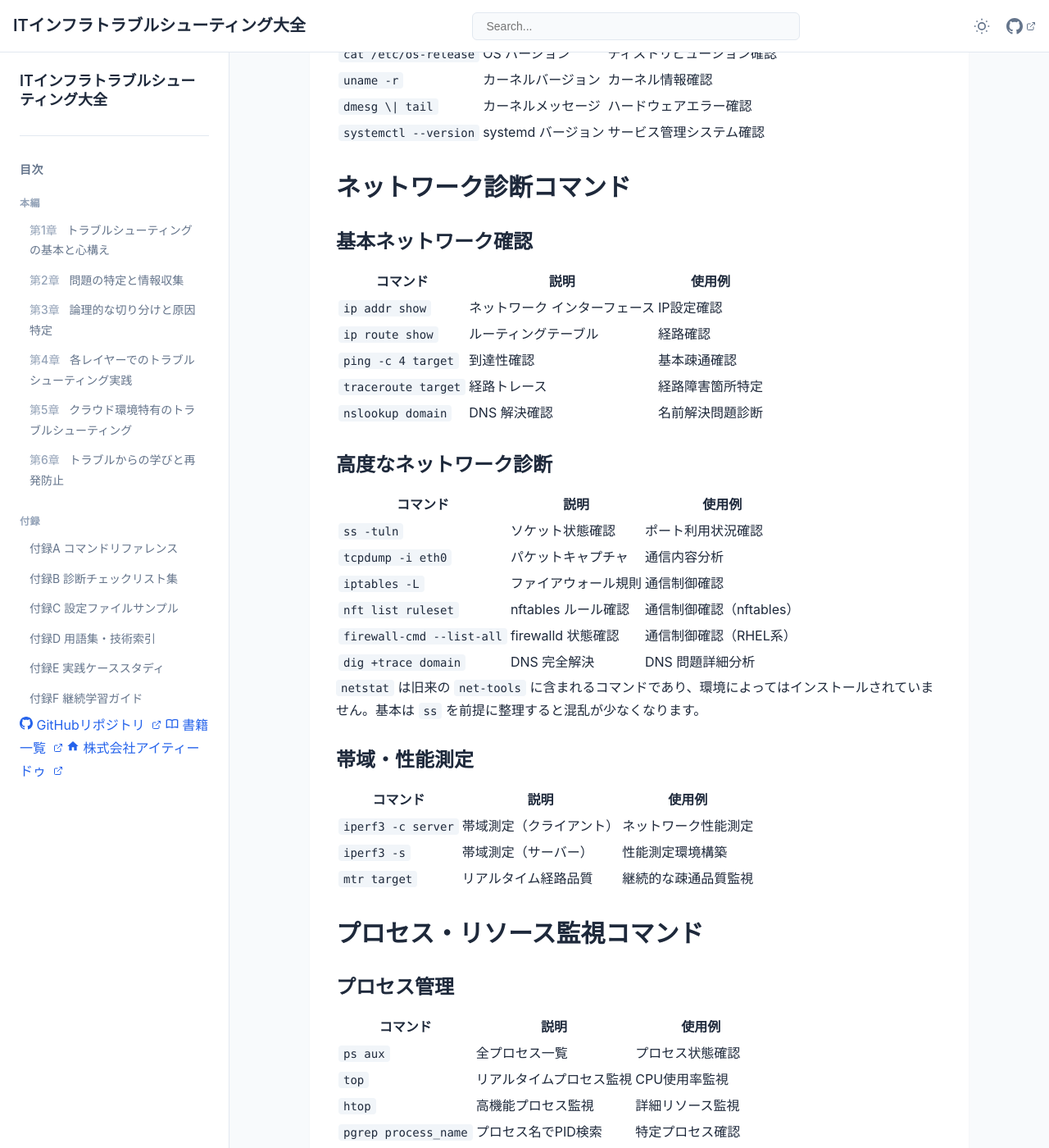
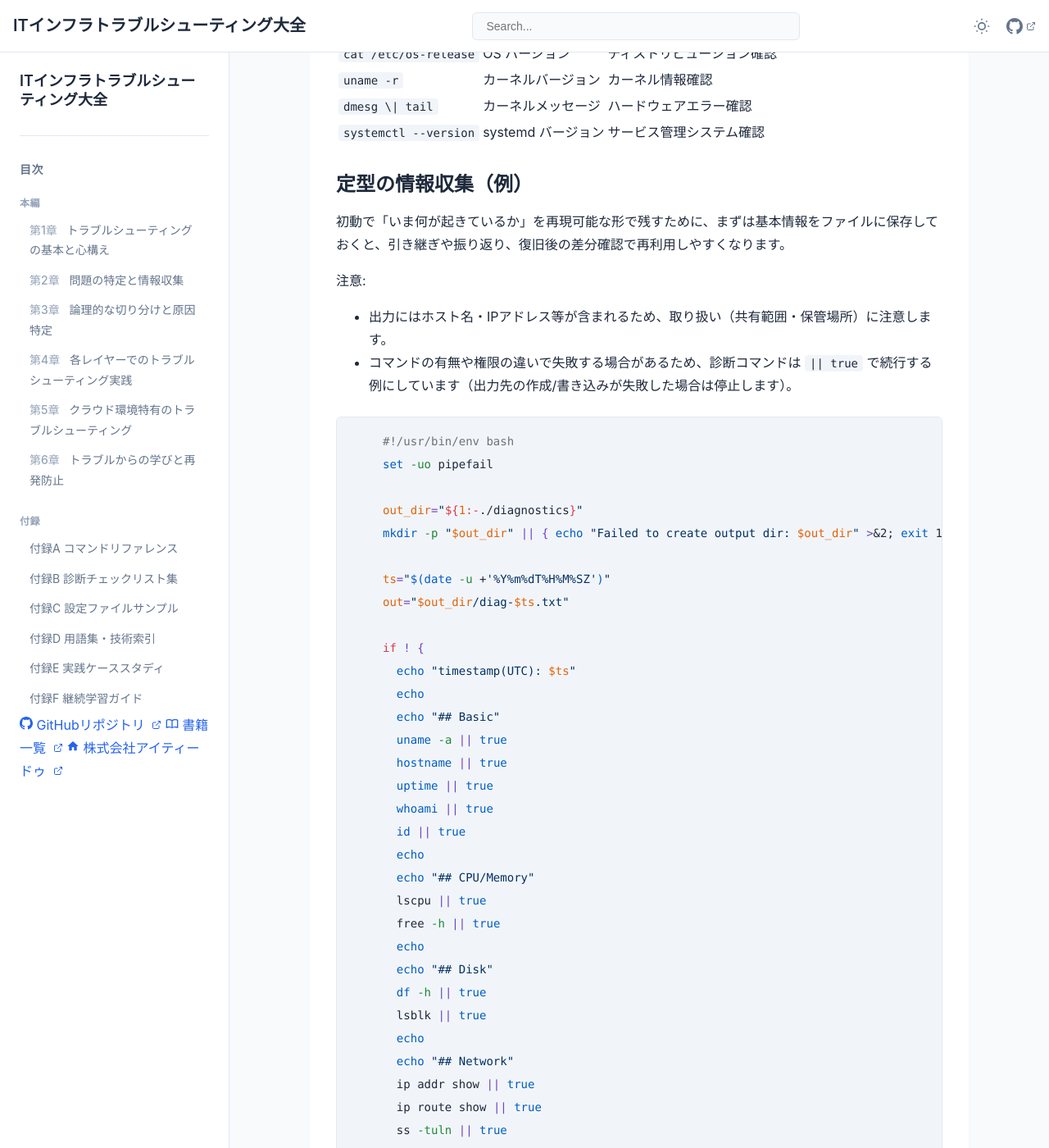
Before and after one commit to itdojp/IT-infra-troubleshooting-book, a Jekyll site: the page built from docs/src/appendices/a.md, in a window 1280 px wide and 1400 px high, scrolled down 1350 px. Shown: the whole window at 82% size. Built offline with Jekyll 4.4.1, drawn with Linux system fonts in a browser that asks for light colours; some of the changed text lies outside the part shown.

Commit message:
docs: 付録Aに定型の情報収集スクリプト例を追加 (#86)
* docs: 付録Aに定型の情報収集スクリプト例を追加

* docs: 診断スクリプトのエラーハンドリングを整理

````diff
--- a/docs/src/appendices/a.md
+++ b/docs/src/appendices/a.md
@@ -47,6 +47,54 @@ ITインフラトラブルシューティングで頻繁に使用するコマン
 | `uname -r` | カーネルバージョン | カーネル情報確認 |
 | `dmesg \| tail` | カーネルメッセージ | ハードウェアエラー確認 |
 | `systemctl --version` | systemd バージョン | サービス管理システム確認 |
+
+### 定型の情報収集（例）
+
+初動で「いま何が起きているか」を再現可能な形で残すために、まずは基本情報をファイルに保存しておくと、引き継ぎや振り返り、復旧後の差分確認で再利用しやすくなります。
+
+注意:
+- 出力にはホスト名・IPアドレス等が含まれるため、取り扱い（共有範囲・保管場所）に注意します。
+- コマンドの有無や権限の違いで失敗する場合があるため、診断コマンドは `|| true` で続行する例にしています（出力先の作成/書き込みが失敗した場合は停止します）。
+
+```bash
+#!/usr/bin/env bash
+set -uo pipefail
+
+out_dir="${1:-./diagnostics}"
+mkdir -p "$out_dir" || { echo "Failed to create output dir: $out_dir" >&2; exit 1; }
+
+ts="$(date -u +'%Y%m%dT%H%M%SZ')"
+out="$out_dir/diag-$ts.txt"
+
+if ! {
+  echo "timestamp(UTC): $ts"
+  echo
+  echo "## Basic"
+  uname -a || true
+  hostname || true
+  uptime || true
+  whoami || true
+  id || true
+  echo
+  echo "## CPU/Memory"
+  lscpu || true
+  free -h || true
+  echo
+  echo "## Disk"
+  df -h || true
+  lsblk || true
+  echo
+  echo "## Network"
+  ip addr show || true
+  ip route show || true
+  ss -tuln || true
+} > "$out"; then
+  echo "Failed to write: $out" >&2
+  exit 1
+fi
+
+echo "Wrote: $out"
+```
 
 ## ネットワーク診断コマンド
 
````
